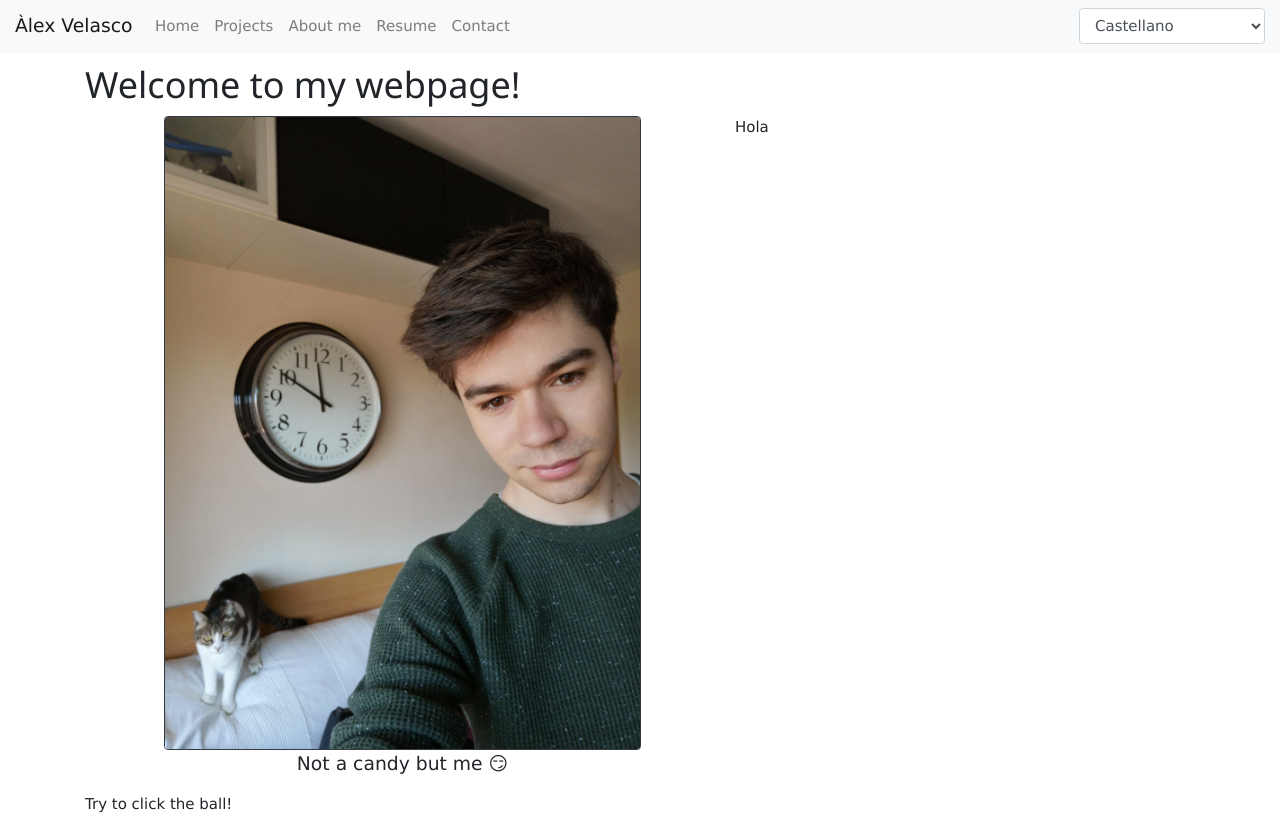
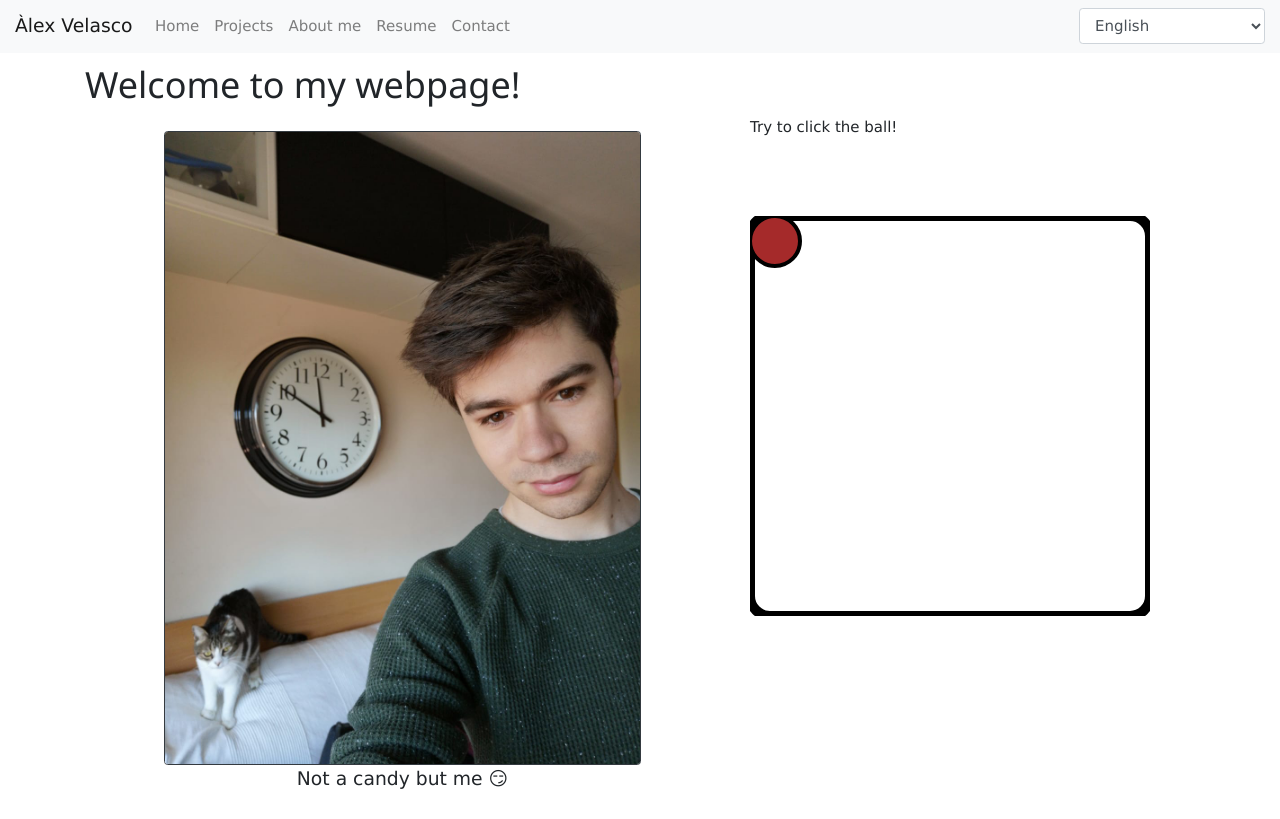
Before and after one commit to 131alexx/Alex-Angularjs-webpage, a plain HTML site: page app/index.html in a window 1280 px wide. Shown: the top 819 px of the page. Drawn offline with Linux system fonts and the light colour scheme.

Commit message:
[FEAT] translations: Add catalan and prepare main page for translations

```diff
--- a/app/scripts/app.js
+++ b/app/scripts/app.js
@@ -61,7 +61,8 @@ angular
                     "LINKEDINVISIT":"Visit my profile!"
                 },
                 "MAIN":{
-                    "WELCOME": "Not a candy but me 😏",
+                    "WELCOME":"Welcome to my webpage!",
+                    "CANDY": "Not a candy but me 😏",
                     "CLICK1":"Try to click the ball!",
                     "WIN":"You win!!",
                     "CLICK2":"Click the ball to play again."
@@ -78,11 +79,12 @@ angular
                 "CONTACT":{
                     "CONTACTME":"Puedes contactarme mediante...",
 
-                    "PHONE":"Telefono:",
+                    "PHONE":"Teléfono:",
                     "LINKEDINVISIT":"Visita mi perfil!"
                 },
                 "MAIN":{
-                    "WELCOME": "No soy un caramelo per casi 😏",
+                    "WELCOME":"Bienvenido a mi pagina web!",
+                    "CANDY": "No soy un caramelo pero casi 😏",
                     "CLICK1":"Intenta clicar la bola!",
                     "WIN":"Has ganado!!",
                     "CLICK2":"Clic a la bola para jugar de nuevo."
@@ -95,7 +97,30 @@ angular
 
             });
 
+$translateProvider.translations('ca', {
+                "TEST": "Hola",
+                "ABOUT":{},
+                "CONTACT":{
+                    "CONTACTME":"Pots contactar-me mitjançant...",
 
-             $translateProvider.preferredLanguage('es');
+                    "PHONE":"Telèfon:",
+                    "LINKEDINVISIT":"Visita el meu perfil!"
+                },
+                "MAIN":{
+                    "WELCOME":"Benvingut a la meva pàgina web!",
+                    "CANDY": "No soc un caramel però casi 😏",
+                    "CLICK1":"Intenta clicar la bola!",
+                    "WIN":"Has guanyat!!",
+                    "CLICK2":"Clic a la bola per tornar a jugar."
+                },
+                "PROJECTS":{},
+                "RESUME":{},
+                "TOPNAV":{},
+                "GENERAL":{}
+
+
+            });
+
+             $translateProvider.preferredLanguage('en');
 
     } );
--- a/app/scripts/controllers/topnav.js
+++ b/app/scripts/controllers/topnav.js
@@ -5,7 +5,7 @@ angular.module( 'appApp' )
     this.section = "topNav";
     this.selected = "";
     this.aLanguages = [ ];
-    this.langSelected = 'es';
+    this.langSelected = 'en';
     /***xivato***/
     this.xivato = function ( ) {
         // console.log( "self", this );
--- a/app/views/main.html
+++ b/app/views/main.html
@@ -1,27 +1,24 @@
 <h1>
-    Welcome to my webpage!
+    {{ 'MAIN.WELCOME' | translate }}
 </h1>
 <div class="row">
-    <p class="col-7 lead text-center">
-        <img alt="Me" class="w-75 rounded border border-dark" src="images/comedor.jpeg">
+    <p class="p-3 col-7 lead text-center">
+        <img alt="Me" class="w-75 rounded border border-dark" src="images/comedor.jpeg"/>
             <br/>
-                Not a candy but me 😏
+                {{ 'MAIN.CANDY' | translate }}
             <br/>
-            <div>
-                {{'TEST' | translate}}
-            </div>
-        </img>
+
     </p>
     <div class="col-5 align-middle" style="position: relative;">
         <div ng-if="mainCtrl.ingame" style="top: 0;position: absolute;">
-            Try to click the ball!
+            {{ 'MAIN.CLICK1' | translate }}
         </div>
         <div ng-if=" ! mainCtrl.ingame " style="top: 0;position: absolute;">
             <h3>
-                You win!!
+                {{ 'MAIN.WIN' | translate }}
             </h3>
             <h6>
-                Click the ball to play again.
+                {{ 'MAIN.CLICK2' | translate }}
             </h6>
         </div>
         <br/>
```
